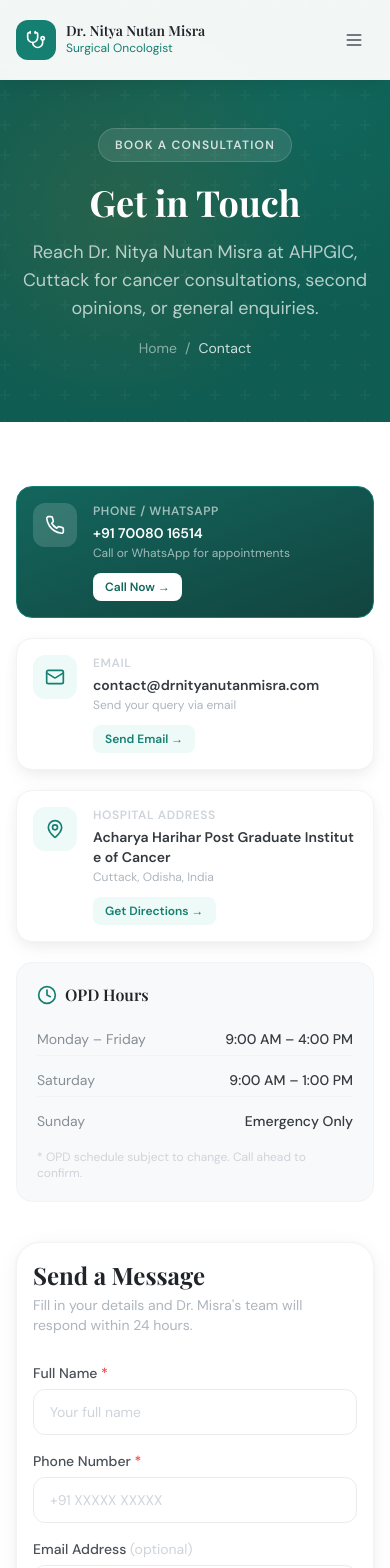
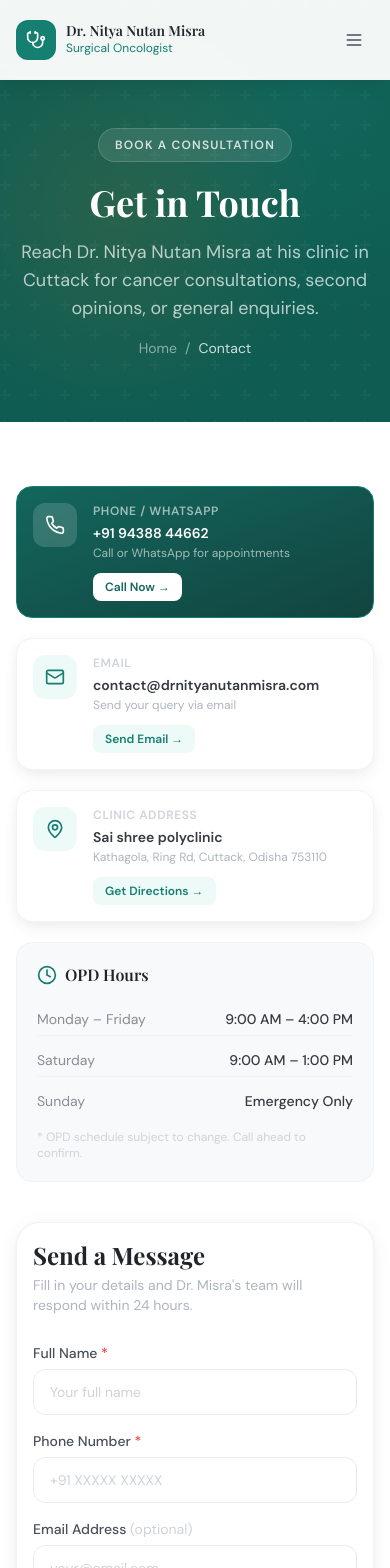
Before and after one commit to test000555786-droid/Nitya-Nutan-Misra, a Next.js app: page /contact in a window 390 px wide. Shown: the top 1568 px of the page. Built offline with nearby package versions, Linux system fonts and the light colour scheme; a web font is replaced by a local one.

Commit message:
updated location phone number and also implemented whatsapp booking and also updated FAIS

```diff
--- a/src/app/(routes)/contact/ContactPageContent.tsx
+++ b/src/app/(routes)/contact/ContactPageContent.tsx
@@ -64,8 +64,25 @@ export function ContactPageContent() {
     e.preventDefault()
     if (!validate()) return
     setStatus('loading')
-    // Simulate form submission (replace with actual API call)
-    await new Promise((res) => setTimeout(res, 1500))
+
+    // Small delay for UI feedback
+    await new Promise((res) => setTimeout(res, 800))
+
+    const phoneNumber = siteConfig.phone.replace(/[^0-9]/g, '')
+    const whatsappMessage = `*New Enquiry from Website*
+*Name:* ${form.name}
+*Phone:* ${form.phone}
+*Email:* ${form.email || 'N/A'}
+*Subject:* ${form.subject}
+
+*Message:*
+${form.message}`
+
+    const encodedMessage = encodeURIComponent(whatsappMessage)
+    const whatsappUrl = `https://wa.me/${phoneNumber}?text=${encodedMessage}`
+
+    window.open(whatsappUrl, '_blank')
+
     setStatus('success')
     setForm(initialForm)
   }
@@ -98,7 +115,7 @@ export function ContactPageContent() {
             className="font-body text-white/70 text-lg max-w-xl mx-auto"
             initial={{ opacity: 0, y: 14 }} animate={{ opacity: 1, y: 0 }} transition={{ duration: 0.5, delay: 0.2 }}
           >
-            Reach Dr. Nitya Nutan Misra at AHPGIC, Cuttack for cancer consultations, second opinions, or general enquiries.
+            Reach Dr. Nitya Nutan Misra at his clinic in Cuttack for cancer consultations, second opinions, or general enquiries.
           </motion.p>
           <nav className="mt-4 flex items-center justify-center gap-2 text-white/50 text-sm font-body" aria-label="Breadcrumb">
             <Link href="/" className="hover:text-white/80 transition-colors">Home</Link>
@@ -138,10 +155,10 @@ export function ContactPageContent() {
                 },
                 {
                   icon: MapPin,
-                  label: 'Hospital Address',
+                  label: 'Clinic Address',
                   value: siteConfig.hospital,
-                  sub: 'Cuttack, Odisha, India',
-                  href: 'https://maps.google.com/?q=Acharya+Harihar+Post+Graduate+Institute+of+Cancer+Cuttack',
+                  sub: 'Kathagola, Ring Rd, Cuttack, Odisha 753110',
+                  href: 'https://maps.google.com/?q=Sai+shree+polyclinic+Cuttack+At-+Kathagola,+Ring+Rd,+near+Shree+Maa,+Cuttack,+Odisha+753110',
                   cta: 'Get Directions',
                   highlight: false,
                 },
@@ -174,8 +191,8 @@ export function ContactPageContent() {
                       <p className={`font-body text-xs mb-3 ${highlight ? 'text-white/60' : 'text-neutral-500'}`}>{sub}</p>
                       <a
                         href={href}
-                        target={label === 'Hospital Address' ? '_blank' : undefined}
-                        rel={label === 'Hospital Address' ? 'noopener noreferrer' : undefined}
+                        target={label === 'Clinic Address' ? '_blank' : undefined}
+                        rel={label === 'Clinic Address' ? 'noopener noreferrer' : undefined}
                         className={`inline-flex items-center gap-1.5 font-body text-xs font-semibold px-3 py-1.5 rounded-lg transition-all duration-200 ${
                           highlight
                             ? 'bg-white text-primary-700 hover:bg-primary-50'
@@ -235,9 +252,9 @@ export function ContactPageContent() {
                     <div className="w-16 h-16 rounded-full bg-primary-50 flex items-center justify-center mb-4">
                       <CheckCircle2 className="w-8 h-8 text-primary-600" />
                     </div>
-                    <h3 className="font-display text-xl font-bold text-neutral-900 mb-2">Message Sent!</h3>
+                    <h3 className="font-display text-xl font-bold text-neutral-900 mb-2">Redirecting to WhatsApp!</h3>
                     <p className="font-body text-neutral-500 text-sm max-w-sm">
-                      Thank you for reaching out. Dr. Misra's team will get back to you within 24 hours.
+                      Thank you for reaching out. Please complete the message on WhatsApp to send it to Dr. Misra's team.
                     </p>
                     <button
                       onClick={() => setStatus('idle')}
@@ -369,7 +386,7 @@ export function ContactPageContent() {
                       ) : (
                         <>
                           <Send className="w-5 h-5" />
-                          Send Message
+                          Send via WhatsApp
                         </>
                       )}
                     </button>
@@ -392,12 +409,12 @@ export function ContactPageContent() {
       <section aria-labelledby="map-heading" className="pb-16 bg-white">
         <div className="container-custom">
           <h2 id="map-heading" className="font-display text-2xl font-bold text-neutral-900 mb-6 text-center">
-            Find Us at AHPGIC, Cuttack
+            Find Us at our Clinic in Cuttack
           </h2>
           <div className="rounded-3xl overflow-hidden shadow-card border border-neutral-100 aspect-video w-full max-h-[450px]">
             <iframe
-              title="Acharya Harihar Post Graduate Institute of Cancer, Cuttack, Odisha"
-              src="https://www.google.com/maps/embed?pb=!1m18!1m12!1m3!1d3740.5553453265!2d85.87746!3d20.47043!2m3!1f0!2f0!3f0!3m2!1i1024!2i768!4f13.1!3m3!1m2!1s0x3a190948f1f9b4d7%3A0x7b23f8f5d5e4c5a0!2sAcharya%20Harihar%20Post%20Graduate%20Institute%20of%20Cancer!5e0!3m2!1sen!2sin!4v1700000000000"
+              title="Clinic Location - Sai shree polyclinic, Cuttack, Odisha"
+              src="https://www.google.com/maps?q=Sai+shree+polyclinic+Cuttack+At-+Kathagola,+Ring+Rd,+near+Shree+Maa,+Cuttack,+Odisha+753110&output=embed"
               width="100%"
               height="100%"
               style={{ border: 0 }}
@@ -408,11 +425,11 @@ export function ContactPageContent() {
           </div>
           <div className="flex flex-col sm:flex-row items-center justify-center gap-4 mt-6">
             <a
-              href="https://maps.google.com/?q=Acharya+Harihar+Post+Graduate+Institute+of+Cancer+Cuttack"
+              href="https://maps.google.com/?q=Sai+shree+polyclinic+Cuttack+At-+Kathagola,+Ring+Rd,+near+Shree+Maa,+Cuttack,+Odisha+753110"
               target="_blank"
               rel="noopener noreferrer"
               className="btn-primary"
-              aria-label="Get directions to AHPGIC Cuttack on Google Maps"
+              aria-label="Get directions to the clinic on Google Maps"
             >
               <MapPin className="w-4 h-4" />
               Get Directions
--- a/src/app/(routes)/contact/page.tsx
+++ b/src/app/(routes)/contact/page.tsx
@@ -5,7 +5,7 @@ import { siteConfig } from '@/config/site'
 export const metadata: Metadata = {
   title: 'Contact Dr. Nitya Nutan Misra | Book Appointment | AHPGIC Cuttack',
   description:
-    'Contact Dr. Nitya Nutan Misra, Surgical Oncologist at AHPGIC Cuttack. Call +91 70080 16514 to book a consultation. Expert cancer surgery in Odisha.',
+    'Contact Dr. Nitya Nutan Misra, Surgical Oncologist at AHPGIC Cuttack. Call +91 94388 44662 to book a consultation. Expert cancer surgery in Odisha.',
   alternates: { canonical: `${siteConfig.url}/contact` },
   openGraph: {
     title: 'Contact Dr. Nitya Nutan Misra | Book Appointment',
--- a/src/config/site.ts
+++ b/src/config/site.ts
@@ -4,12 +4,12 @@ export const siteConfig = {
   description:
     'Dr. Nitya Nutan Misra is a Surgical Oncologist & Assistant Professor at Acharya Harihar Post Graduate Institute of Cancer. Expert in Breast Cancer, Head & Neck Cancer, GI Cancer, Thyroid Tumors & Sarcoma surgery.',
   url: 'https://drnityanutanmisra.com',
-  phone: '+917008016514',
-  phoneDisplay: '+91 70080 16514',
+  phone: '+919438844662',
+  phoneDisplay: '+91 94388 44662',
   email: 'contact@drnityanutanmisra.com',
-  address: 'Acharya Harihar Post Graduate Institute of Cancer, Cuttack, Odisha',
-  hospital: 'Acharya Harihar Post Graduate Institute of Cancer',
-  city: 'Cuttack, Odisha',
+  address: 'Sai shree polyclinic, At- Kathagola, Ring Rd, near Shree Maa, Cuttack, Odisha 753110',
+  hospital: 'Sai shree polyclinic',
+  city: 'Cuttack, Odisha 753110',
   specialization: 'Surgical Oncologist',
   designation: 'Assistant Professor',
   tagline: 'Early diagnosis saves lives.',
--- a/src/features/doctor/doctor.data.ts
+++ b/src/features/doctor/doctor.data.ts
@@ -10,7 +10,7 @@ export const doctorProfile: DoctorProfile = {
     'MBBS',
     'MS (General Surgery)',
     'MCh (Surgical Oncology)',
-    'FAIS (Fellow – Association of Surgeons of India)',
+    'EFIAGES (Endoscopy Fellowship of Indian Association of Gastrointestinal Endo-Surgeons)',
   ],
   achievements: [
     'Assistant Professor – Department of Surgical Oncology, AHPGIC Cuttack',
--- a/src/features/doctor/patient.data.ts
+++ b/src/features/doctor/patient.data.ts
@@ -6,7 +6,7 @@ export const faqs: FAQ[] = [
     category: 'Appointments',
     question: 'How do I book a consultation with Dr. Nitya Nutan Misra?',
     answer:
-      'You can book a consultation by calling +91 70080 16514 directly. Outpatient consultations are available at Acharya Harihar Post Graduate Institute of Cancer (AHPGIC), Cuttack. Please carry all previous medical records, imaging reports, biopsy reports, and current medications.',
+      'You can book a consultation by calling +91 94388 44662 directly. Outpatient consultations are available at Acharya Harihar Post Graduate Institute of Cancer (AHPGIC), Cuttack. Please carry all previous medical records, imaging reports, biopsy reports, and current medications.',
   },
   {
     id: '2',
```
